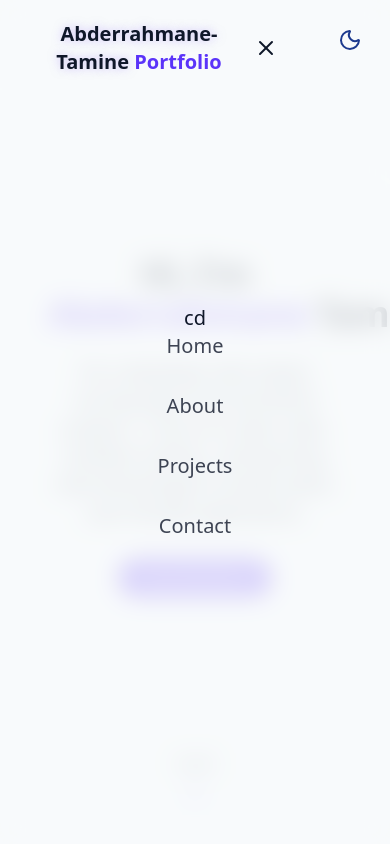
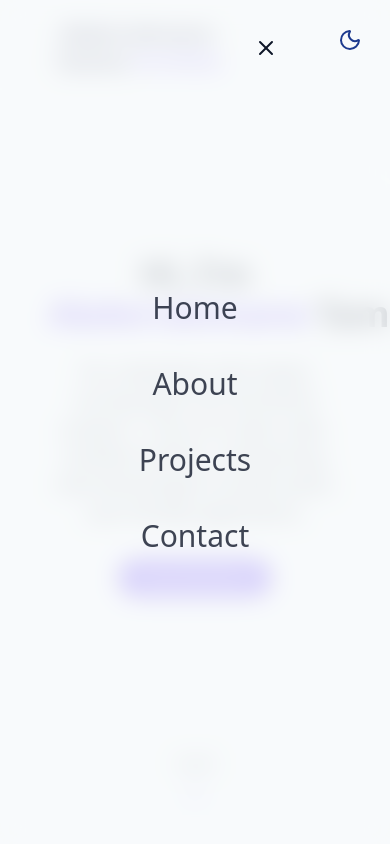
Before and after one commit to abdo2008new/Portfolio, a React (Vite) app: page / in a window 390 px wide. Both pictures are taken after a click on the button 266 px from the left and 48 px from the top of the page. Shown: the top 844 px of the page. Built offline with nearby package versions, Linux system fonts and the light colour scheme.

Commit message:
update portfolio

```diff
--- a/src/Components/ThenavBar.jsx
+++ b/src/Components/ThenavBar.jsx
@@ -43,6 +43,20 @@ export const ThenavBar = () => {
         return () => window.removeEventListener("resize", handleResize);
     }, []);
 
+
+useEffect(() => {
+if (isMenuOpen) {
+    document.body.style.overflow = "hidden"; // disable scroll
+} else {
+    document.body.style.overflow = ""; // reset scroll
+}
+
+  // cleanup on unmount (just in case)
+return () => {
+    document.body.style.overflow = "";
+};
+}, [isMenuOpen]);
+
     return (
         <nav className={cn(
             "fixed w-full z-50 transition-all duration-300",
@@ -81,14 +95,14 @@ export const ThenavBar = () => {
                 </button>
             </div>
 
-            {/* Mobile menu overlay - moved outside container */}
+            {/* Mobile menu */}
 <div
 className={cn(
-                    "fixed inset-0 z-0 flex flex-col items-center flex-center justify-center overflow-y-auto backdrop-blur-md bg-background/80 md:hidden transition-all duration-300",
+    "fixed inset-0 z-40 flex h-screen w-screen flex-col items-center justify-center backdrop-blur-md bg-background/80 md:hidden transition-all duration-300",
     isMenuOpen ? "opacity-100 pointer-events-auto" : "opacity-0 pointer-events-none"
 )}
 >
-                <div className="flex flex-col items-center space-y-8 text-xl">cd
+<div className="flex flex-col items-center justify-center space-y-10 text-3xl h-full">
     {navItems.map((item, key) => (
     <a
         key={key}
@@ -101,6 +115,7 @@ export const ThenavBar = () => {
     ))}
 </div>
 </div>
+
         </nav>
     );
 };
```
Lines whose indentation alone changed are shown as unchanged.
